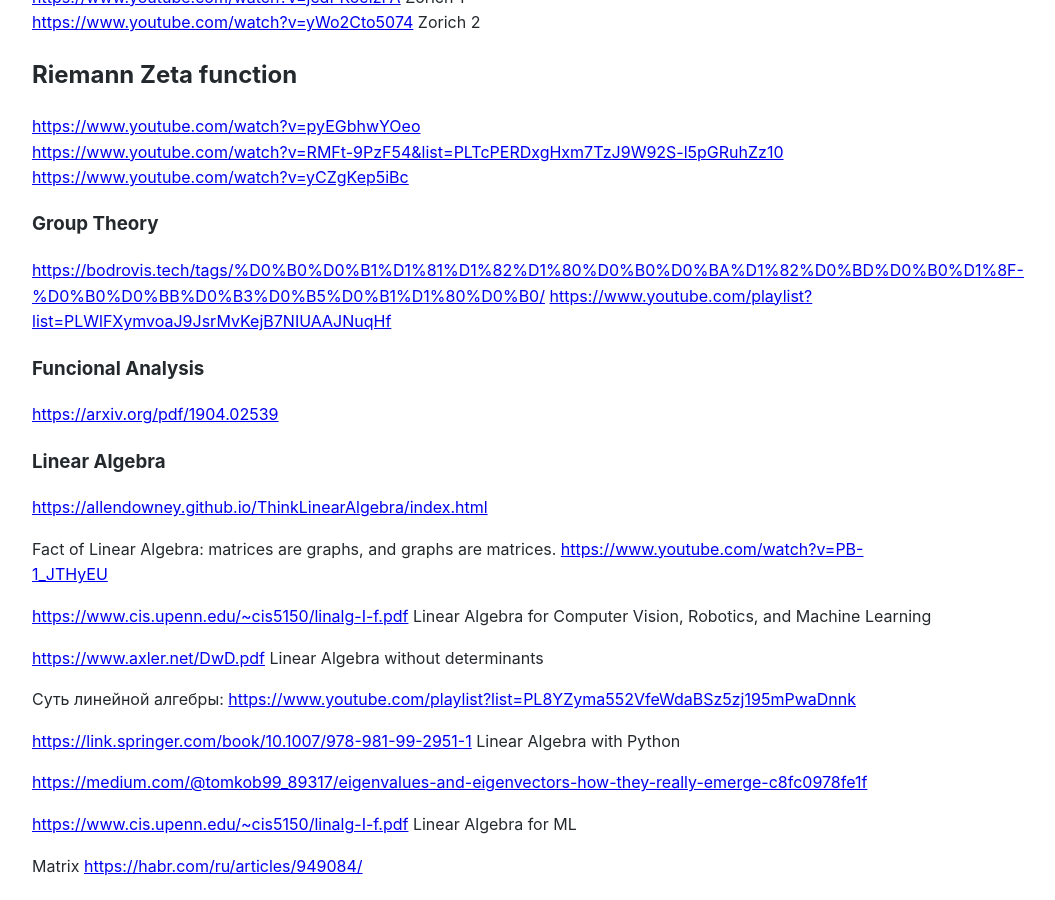
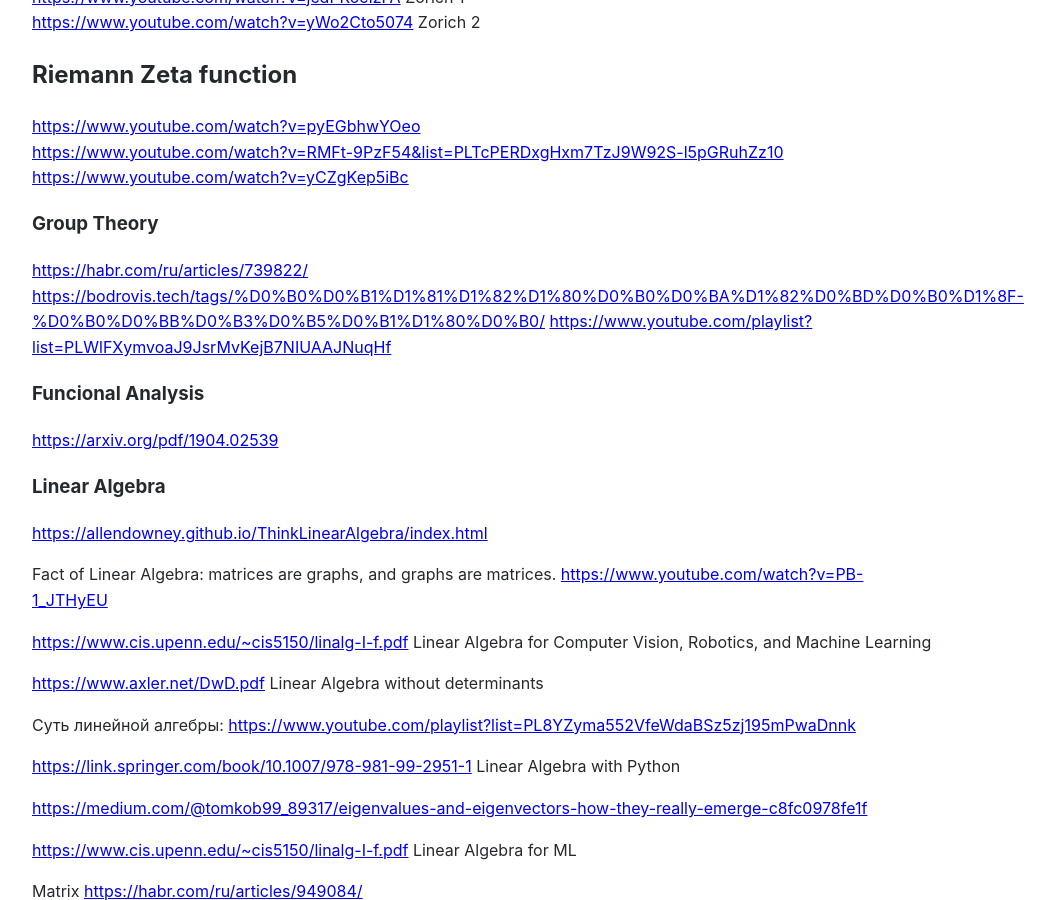
Before and after one commit to Michael-Lubinsky/michael-lubinsky.github.com, a Jekyll site: the page built from math/math.md, in a window 1280 px wide and 900 px high, scrolled down 915 px. Shown: the whole window, without its empty margins (158-1213 px from the left). Built offline with Jekyll 4.4.1, drawn with Linux system fonts in a browser that asks for light colours; our own code applies the rules of GitHub Pages for plain Markdown files.

Commit message:
Update math.md

```diff
--- a/math/math.md
+++ b/math/math.md
@@ -32,7 +32,7 @@
 <https://www.youtube.com/watch?v=yCZgKep5iBc>
 
 ### Group Theory
-
+<https://habr.com/ru/articles/739822/>
 <https://bodrovis.tech/tags/%D0%B0%D0%B1%D1%81%D1%82%D1%80%D0%B0%D0%BA%D1%82%D0%BD%D0%B0%D1%8F-%D0%B0%D0%BB%D0%B3%D0%B5%D0%B1%D1%80%D0%B0/>
 <https://www.youtube.com/playlist?list=PLWlFXymvoaJ9JsrMvKejB7NIUAAJNuqHf>
 
```
